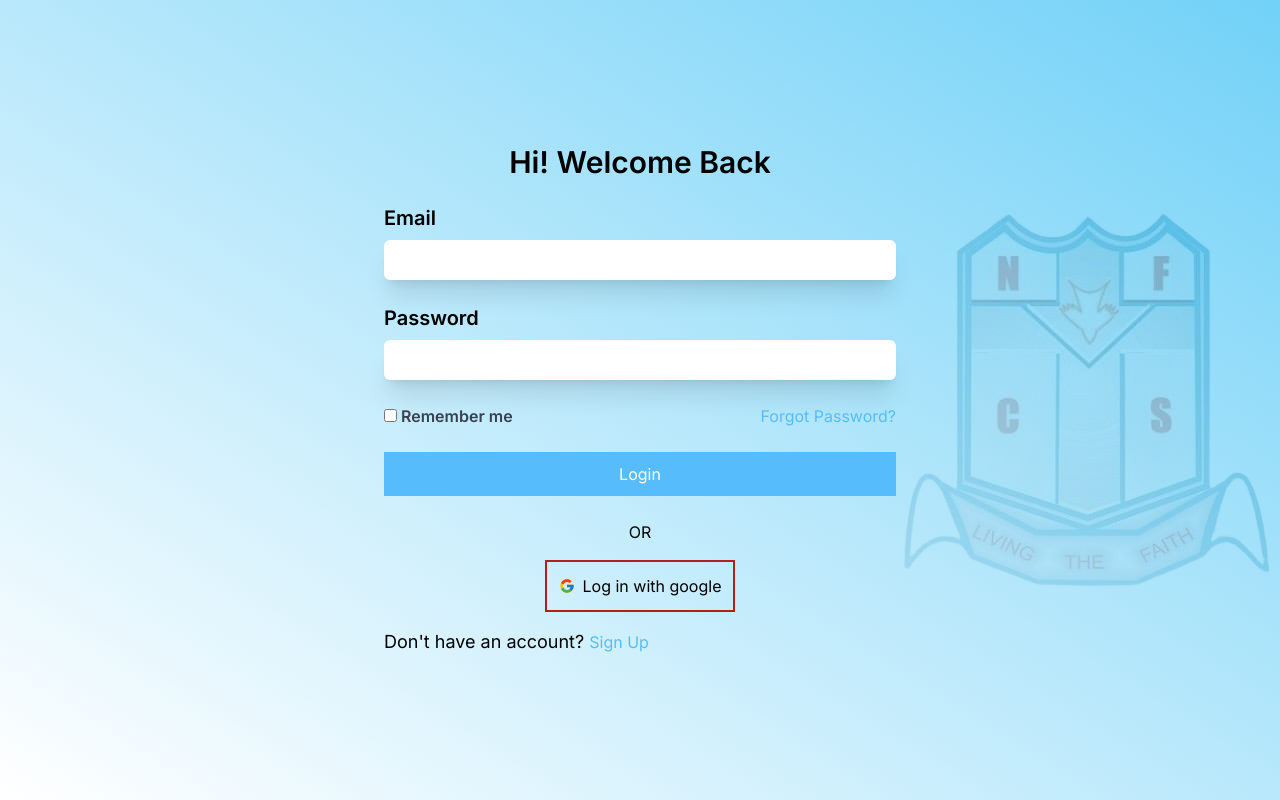
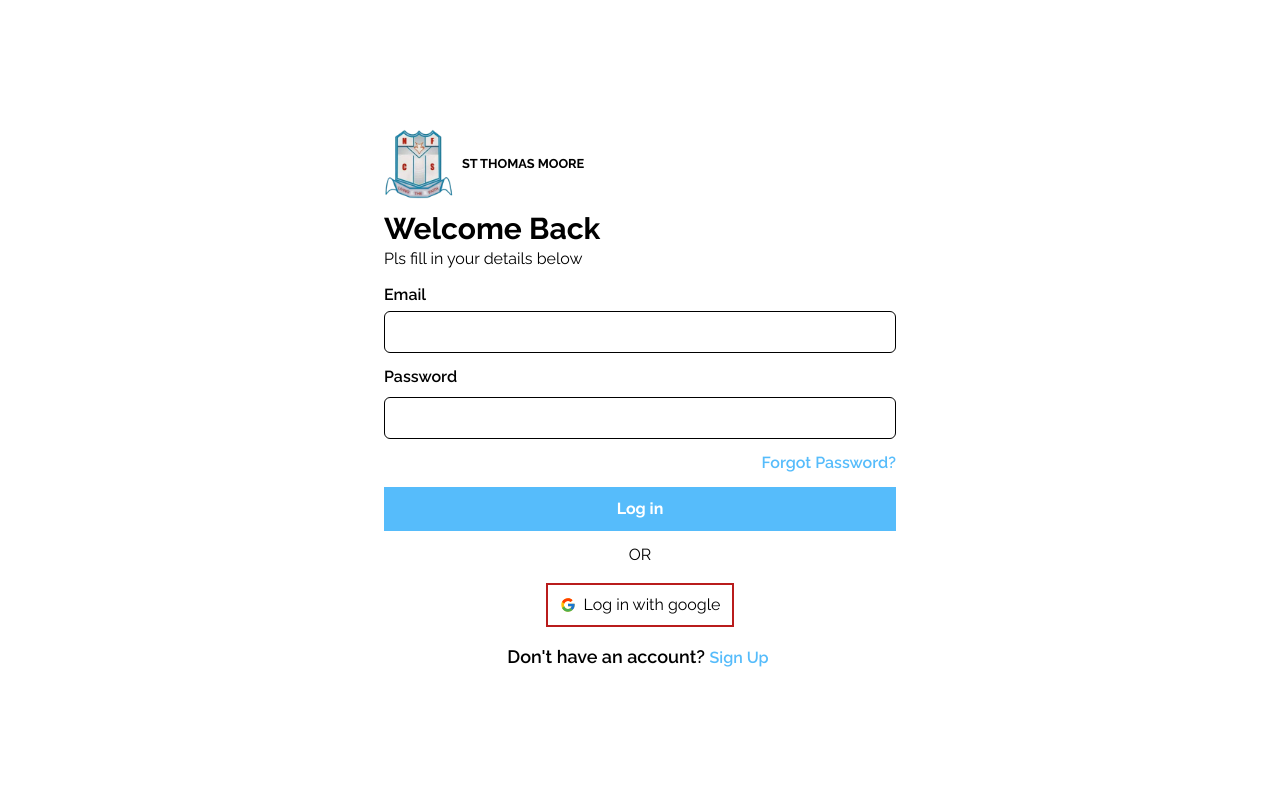
Before and after one commit to chibuike-19/NFCS-webApp, a Next.js app: page /login in a window 1280 px wide. Built offline with nearby package versions, Linux system fonts and the light colour scheme; no server answers.

Commit message:
Implementing redesign

```diff
--- a/app/(userAuth)/layout.tsx
+++ b/app/(userAuth)/layout.tsx
@@ -10,7 +10,7 @@ export default function RegistrationLayout({ children }: { children: React.React
   return (
     <>
 
-        <div className="flex justify-around signup md:mx-0 mx-auto min-h-screen items-center">
+        <div className="flex justify-around signup md:mx-0 mx-auto min-h-screen items-center font-body">
           <main>{children}</main>
         </div>
     </>
--- a/app/(userAuth)/login/page.tsx
+++ b/app/(userAuth)/login/page.tsx
@@ -1,11 +1,14 @@
 "use client";
 import { useRef, useState } from "react";
+import Image from "next/image";
+
 import { useAuth } from "../../context/authService";
 import { FcGoogle } from "react-icons/fc";
 import { FiLoader } from "react-icons/fi";
 import Link from "next/link";
 import { ToastMessages } from "@/app/component/toastMessages";
 import ForgetPassword from "@/app/component/ForgetPassword";
+import Logo from "../../../public//logo.png";
 
 const Login = () => {
   const {
@@ -50,7 +53,7 @@ const Login = () => {
   };
 
   return (
-    <div className=" ">
+    <div className="my-2">
       {loading ? (
         <div>
           <FiLoader />
@@ -62,56 +65,43 @@ const Login = () => {
           <form
             action=""
             onSubmit={onFormSubmit}
-            className="flex flex-col gap-6"
+            className="flex flex-col gap-5 md:gap-3 text-black"
           >
-            <h1 className="text-3xl text-black font-semibold">
-              Hi! Welcome Back
-            </h1>
-            <div className="flex flex-col gap-2">
+            <div className="flex gap-2 items-center">
+              <Image src={Logo} alt="Logo" width={70} height={70} />
+              <h2 className="font-bold text-[.8rem]">ST THOMAS MOORE</h2>
+            </div>
+
+            <div className="text-left">
+              <h1 className="text-3xl text-black font-[700]">
+                Welcome Back
+              </h1>
+              <p>Pls fill in your details below</p>
+            </div>
+
+            <div className="flex flex-col gap-1">
               <label
                 htmlFor=""
-                className="text-left text-xl text-black font-semibold"
+                className="label"
               >
                 Email
               </label>
-              <input
-                type="email"
-                ref={userEmailRef}
-                className="py-2 px-4 text-black w-[20rem] sm:w-[25rem] md:w-[32rem] rounded-md shadow-xl outline-none"
-              />
+              <input type="email" ref={userEmailRef} className="input" />
             </div>
             <div className="flex flex-col gap-2">
               <label
                 htmlFor=""
-                className="text-left text-xl text-black font-semibold"
+                className="label"
               >
                 {" "}
                 Password
               </label>
-              <input
-                type="password"
-                ref={userPasswordRef}
-                className="py-2 px-4 text-black rounded-md shadow-xl outline-none"
-              />
+              <input type="password" ref={userPasswordRef} className="input" />
             </div>
-            <div className="flex justify-between">
-              <div>
-                <input
-                  type="checkbox"
-                  id="checkbox"
-                  onChange={(e) => handleRememberMe(e)}
-                />
-                <label
-                  htmlFor="checkbox"
-                  className="
-                text-gray-700 font-semibold ml-1"
-                >
-                  Remember me
-                </label>
-              </div>
+            <div className="text-right">
               <button
                 type="button"
-                className="text-[#56BCFB]"
+                className="text-[#56BCFB] font-[600]"
                 onClick={handleIsReset}
               >
                 Forgot Password?
@@ -120,8 +110,8 @@ const Login = () => {
 
             <input
               type="submit"
-              value="Login"
-              className="border-2 border-[#56BCFB] cursor-pointer bg-[#56BCFB] py-2"
+              value="Log in"
+              className="border-2 border-[#56BCFB] cursor-pointer bg-[#56BCFB] py-2 text-white font-bold"
             />
 
             <span className="text-black">OR</span>
@@ -129,18 +119,17 @@ const Login = () => {
           <div className="flex justify-center mt-4">
             <button
               onClick={loginWithGoogle}
-              className="border-2 cursor-pointer border-red-700 p-3 flex gap-2 items-center"
+              className="border-2 cursor-pointer border-red-700 px-3 py-2 flex gap-2 items-center"
             >
               <span>{<FcGoogle />}</span>
               <span className="text-black">Log in with google</span>
             </button>
           </div>
-          <div className="text-left mt-4">
+          <div className="mt-4 font-[600] text-center">
             <span className="text-black text-lg">Don't have an account? </span>
             <span className="mr-1 cursor-pointer text-[#56BCFB]">
               <Link href="/register">Sign Up</Link>
             </span>
-            <span></span>
           </div>
         </>
       )}
--- a/app/(userAuth)/register/page.tsx
+++ b/app/(userAuth)/register/page.tsx
@@ -26,7 +26,7 @@ const Register = () => {
         <div className="flex flex-col gap-2">
           <label
             htmlFor=""
-            className="text-left text-xl text-black font-semibold "
+            className="label"
           >
             Name
           </label>
@@ -35,27 +35,27 @@ const Register = () => {
             name=""
             ref={userNameRef}
             placeholder="Enter Your name"
-            className="py-2 px-4 text-black w-[20rem] sm:w-[25rem] md:w-[32rem] rounded-md shadow-xl outline-none"
+            className="input"
             id=""
           />
         </div>
         <div className="flex flex-col gap-2">
           <label
             htmlFor=""
-            className="text-left text-xl text-black font-semibold"
+            className="label"
           >
             Email
           </label>
           <input
             type="email"
             ref={userEmailRef}
-            className="py-2 px-4 text-black rounded-md shadow-xl outline-none"
+            className="input"
           />
         </div>
         <div className="flex flex-col gap-2">
           <label
             htmlFor=""
-            className="text-left text-xl text-black font-semibold"
+            className="label"
           >
             {" "}
             Password
@@ -63,7 +63,7 @@ const Register = () => {
           <input
             type="password"
             ref={userPasswordRef}
-            className="py-2 px-4 text-black rounded-md shadow-xl outline-none"
+            className="input"
           />
         </div>
 
@@ -73,8 +73,8 @@ const Register = () => {
           className="border-2 border-[#56BCFB] cursor-pointer bg-[#56BCFB] py-2"
         />
       </form>
-      <div className="text-left mt-4">
-        <span className="text-black text-lg">Already have an account? </span>
+      <div className="text-left mt-4 font-[600]">
+        <span className="text-black text-lg ">Already have an account? </span>
         <span className="mr-1 text-[#56BCFB] cursor-pointer">
           <Link href="/login">Login</Link>
         </span>
--- a/app/globals.css
+++ b/app/globals.css
@@ -1,3 +1,5 @@
+@import url('https://fonts.googleapis.com/css2?family=Raleway:ital,wght@0,100;0,200;0,300;0,400;0,500;0,600;0,700;0,800;0,900;1,100;1,200;1,300;1,400;1,500;1,600;1,700;1,800;1,900&display=swap');
+
 @tailwind base;
 @tailwind components;
 @tailwind utilities;
@@ -27,12 +29,13 @@
 } */
 
 .signup {
-  background-image: linear-gradient(
+  /* background-image: linear-gradient(
       to bottom left,
       #42c2f5bf,
       rgba(255, 255, 255)
     ),
-    url("../public//logo.png");
+    url("../public//logo.png"); */
+    background-color: white;
   width: 100%;
   height: 280px;
   text-align: center;
@@ -40,3 +43,11 @@
   background-repeat: no-repeat;
   background-position: center right;
 }
+
+.input {
+  @apply py-2 px-4 w-[20rem] sm:w-[25rem] md:w-[32rem] rounded-md text-[1rem] outline-none border focus:border-themeBlue border-black text-black focus:text-themeBlue;
+}
+
+.label {
+  @apply text-left text-black font-[600] text-[1rem];
+}
--- a/tailwind.config.js
+++ b/tailwind.config.js
@@ -7,6 +7,12 @@ module.exports = {
   ],
   theme: {
     extend: {
+      colors: {
+        themeBlue: '#0d99ff',
+      },
+      fontFamily: {
+        body: ['Raleway'],
+      },
       backgroundImage: {
         'gradient-radial': 'radial-gradient(var(--tw-gradient-stops))',
         'gradient-conic':
```
